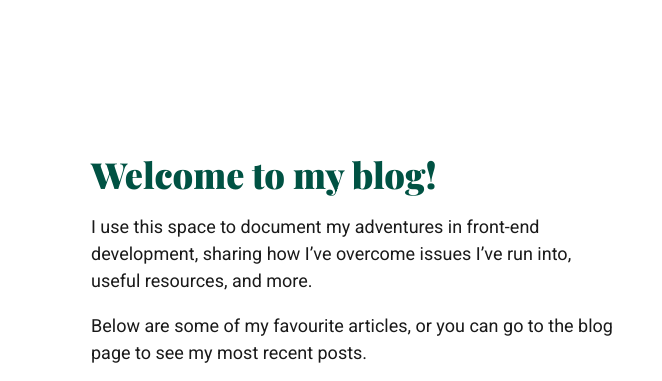
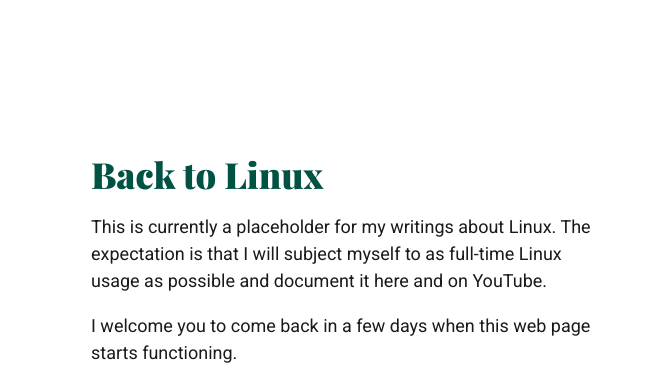
Before and after one commit to DarthChillash/BTL-web, an Eleventy site: page src/index.html in a window 1280 px wide. Shown: the part 165-546 px from the top of the page, 0-662 px from the left. Built offline with nearby package versions, Linux system fonts and the light colour scheme; Eleventy itself is replaced by a stand-in of ours; files that its build step writes are made by us from their sources.

Commit message:
Update index.html
dfg

```diff
--- a/src/index.html
+++ b/src/index.html
@@ -11,7 +11,7 @@
 
     <link rel="stylesheet" href="style.css">
 
-    <title>Kevin&#39;s blog</title>
+    <title>Back to Linux</title>
   </head>
   <body>
     <header class="page-header">
@@ -41,9 +41,9 @@
 <section class="hero">
   <div class="container flow">
       <div class="hero__content flow">
-        <h1 class="section-title">Welcome to my blog!</h1>
-        <p>I use this space to document my adventures in front-end development, sharing how I’ve overcome issues I’ve run into, useful resources, and more.</p>
-        <p>Below are some of my favourite articles, or you can go to the blog page to see my most recent posts.</p>
+        <h1 class="section-title">Back to Linux</h1>
+        <p>This is currently a placeholder for my writings about Linux. The expectation is that I will subject myself to as full-time Linux usage as possible and document it here and on YouTube.</p>
+        <p>I welcome you to come back in a few days when this web page starts functioning.</p>
         <div class="flex-group">
           <a href="#featured-articles" class="btn btn--primary">Featured articles</a>
           <a href="./blog.html" class="btn btn--neutral">Most recent articles</a>
```
